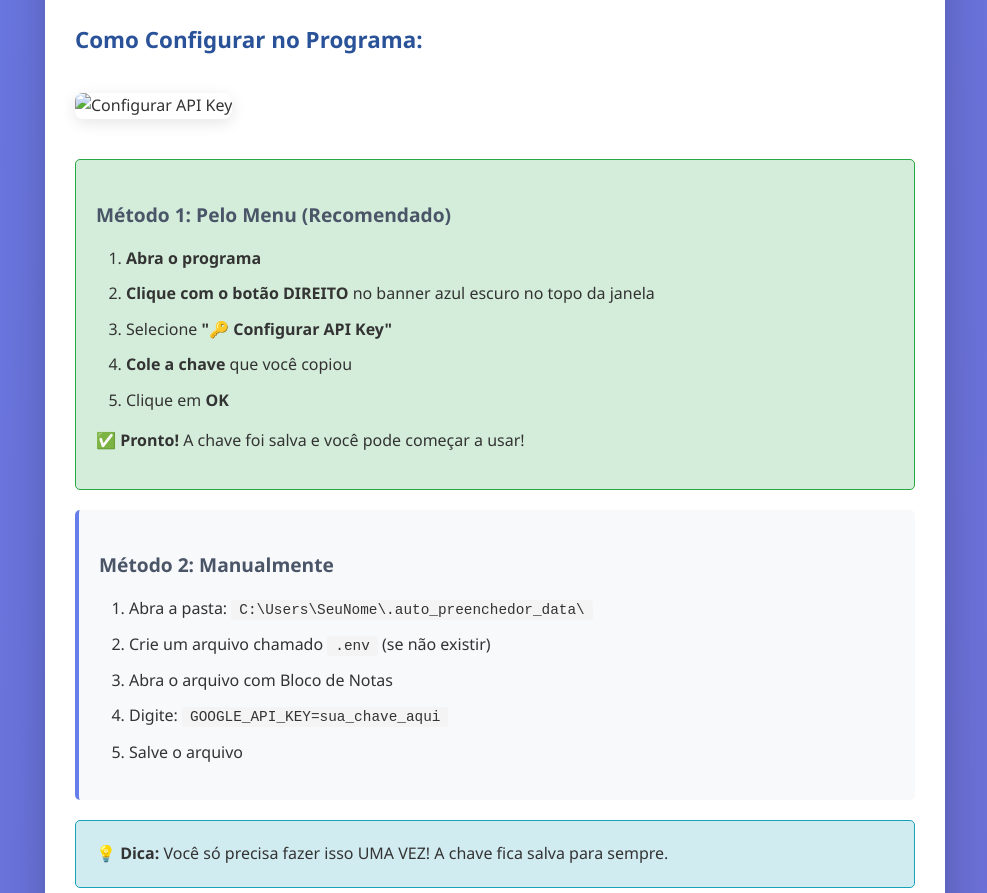
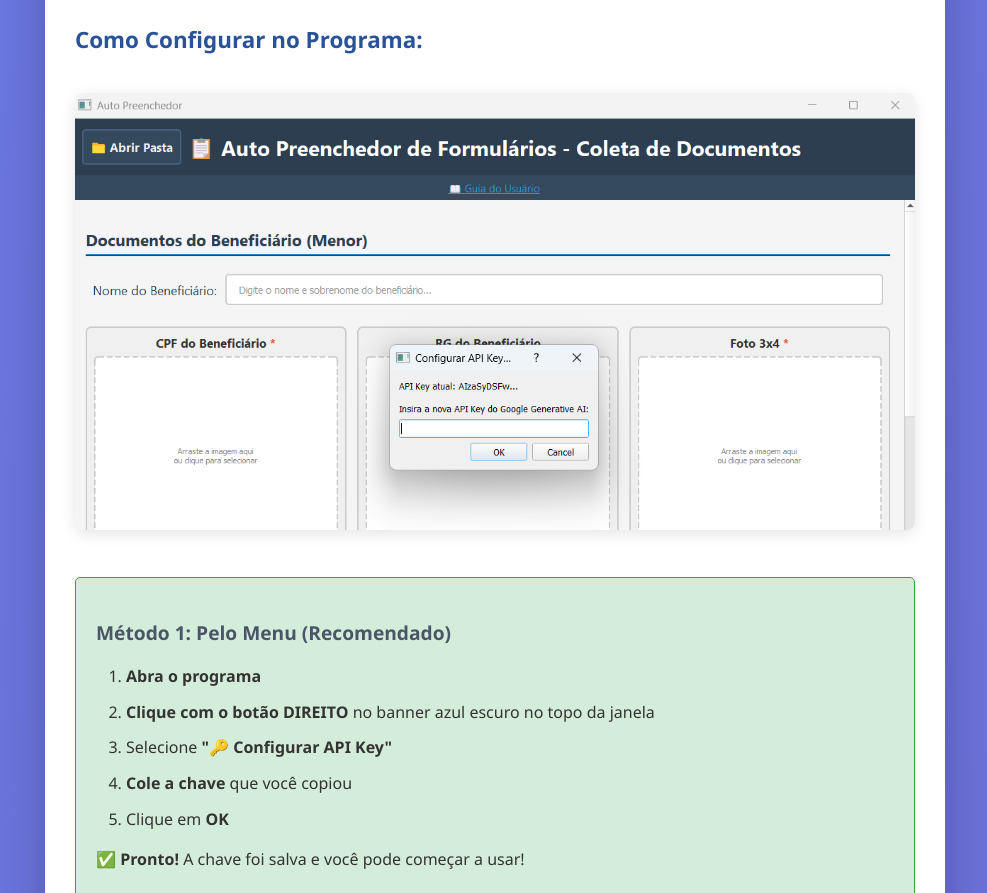
Before and after one commit to PedroDanadao/auto_preenchedor_ciptea, a plain HTML site: page index.html in a window 1280 px wide. Shown: the part 2574-3467 px from the top of the page, without its empty margins (145-1132 px from the left). Drawn offline with Linux system fonts and the light colour scheme.

Commit message:
Update api key image

```diff
--- a/index.html
+++ b/index.html
@@ -387,7 +387,7 @@
 
                 <h3>Como Configurar no Programa:</h3>
 
-                <img src="guide_images/config_api_key.png" alt="Configurar API Key">
+                <img src="guide_images/api_key.png" alt="Configurar API Key">
 
                 <div class="card success">
                     <h4>Método 1: Pelo Menu (Recomendado)</h4>
```
Also changed, not shown: guide_images/api_key.png (added), 1 other file.
